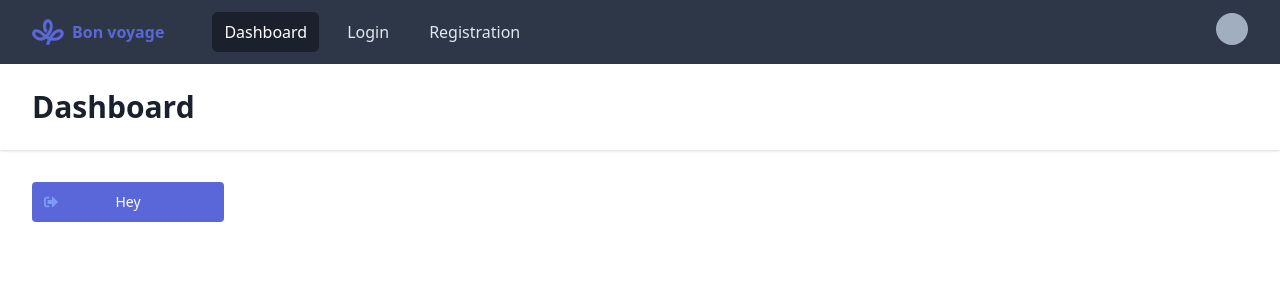
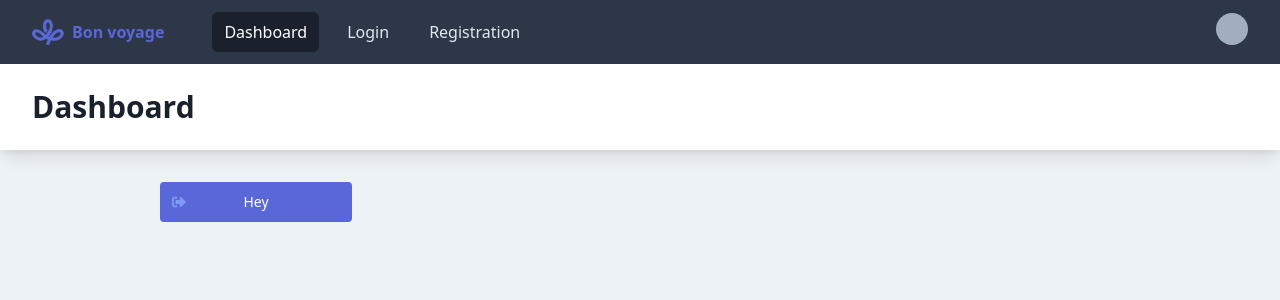
Before and after one commit to doomkit/bon-voyage, a Vue app: page /dashboard in a window 1280 px wide. Both pictures are taken after typing "Sample", "Sample123" into the empty fields and a click on the button "Sign in". Shown: the top 300 px of the page. Built offline with nearby package versions, Linux system fonts and the light colour scheme.

Commit message:
update: main layout styles

```diff
--- a/src/pages/dashboard.vue
+++ b/src/pages/dashboard.vue
@@ -1,8 +1,8 @@
 <template>
-	<div class="w-full h-full" style="padding-top: 64px;">
+  <div class="w-full h-full" style="padding-top: 64px">
     <navigation></navigation>
-		<main class="h-full flex flex-col">
-			<header class="bg-white shadow">
+    <main class="h-full flex flex-col bg-gray-200">
+      <header class="bg-white shadow-lg">
         <div class="max-w-7xl mx-auto py-6 px-4 sm:px-6 lg:px-8">
           <h1 class="text-3xl font-bold leading-tight text-gray-900">
             {{ $route.name }}
@@ -10,7 +10,7 @@
         </div>
       </header>
       <div class="overflow-y-auto custom-scroll w-full h-full">
-				<div class="container max-w-7xl mx-auto p-8">
+        <div class="container max-w-screen-lg max-w-7xl mx-auto p-8">
           <!-- Content -->
           <router-view v-slot="{ Component }">
             <transition name="dashboard">
@@ -25,7 +25,7 @@
 </template>
 
 <script>
-	import Navigation from '../components/navigation/navigation';
+import Navigation from "../components/navigation/navigation";
 
 export default {
   components: { Navigation },
```
Lines whose indentation alone changed are shown as unchanged.
